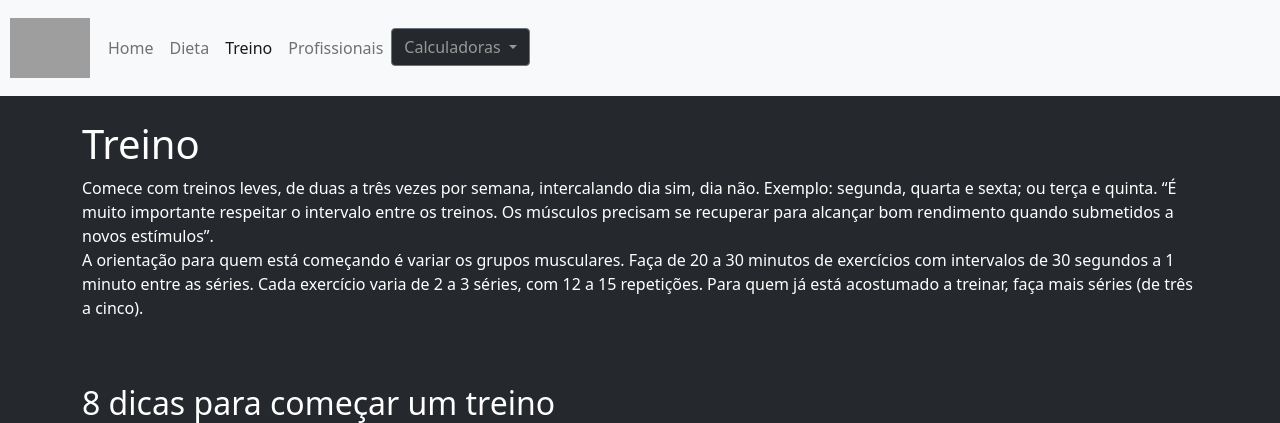
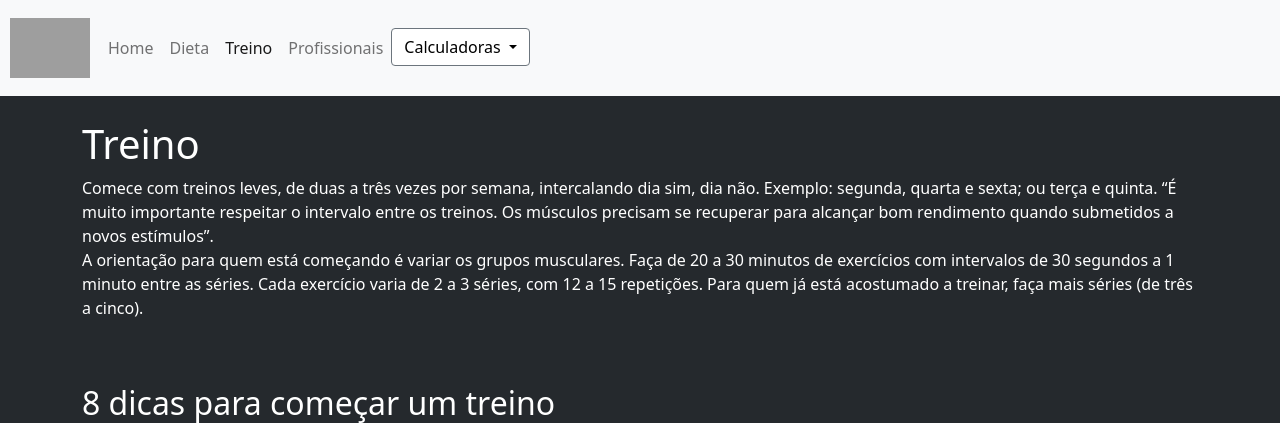
Before and after one commit to Leandro556/PortalMaromba, a PHP site: page /Paginas/treino.html in a window 1280 px wide. Shown: the top 423 px of the page. Run offline with PHP 8.4, Linux system fonts and the light colour scheme; some libraries are stand-ins or nearby versions; grey boxes are pictures that could not be loaded.

Commit message:
style do botao calculadora ❗️

```diff
--- a/Styles/treino-style.css
+++ b/Styles/treino-style.css
@@ -11,6 +11,6 @@ h1, h2, p, h3{
 }
 
 .butn-1{
-    background-color: #212529fa;
-    color: rgb(152, 152, 152);
+    background-color: #fffffffa;
+    color: rgb(0, 0, 0);
 }
```
